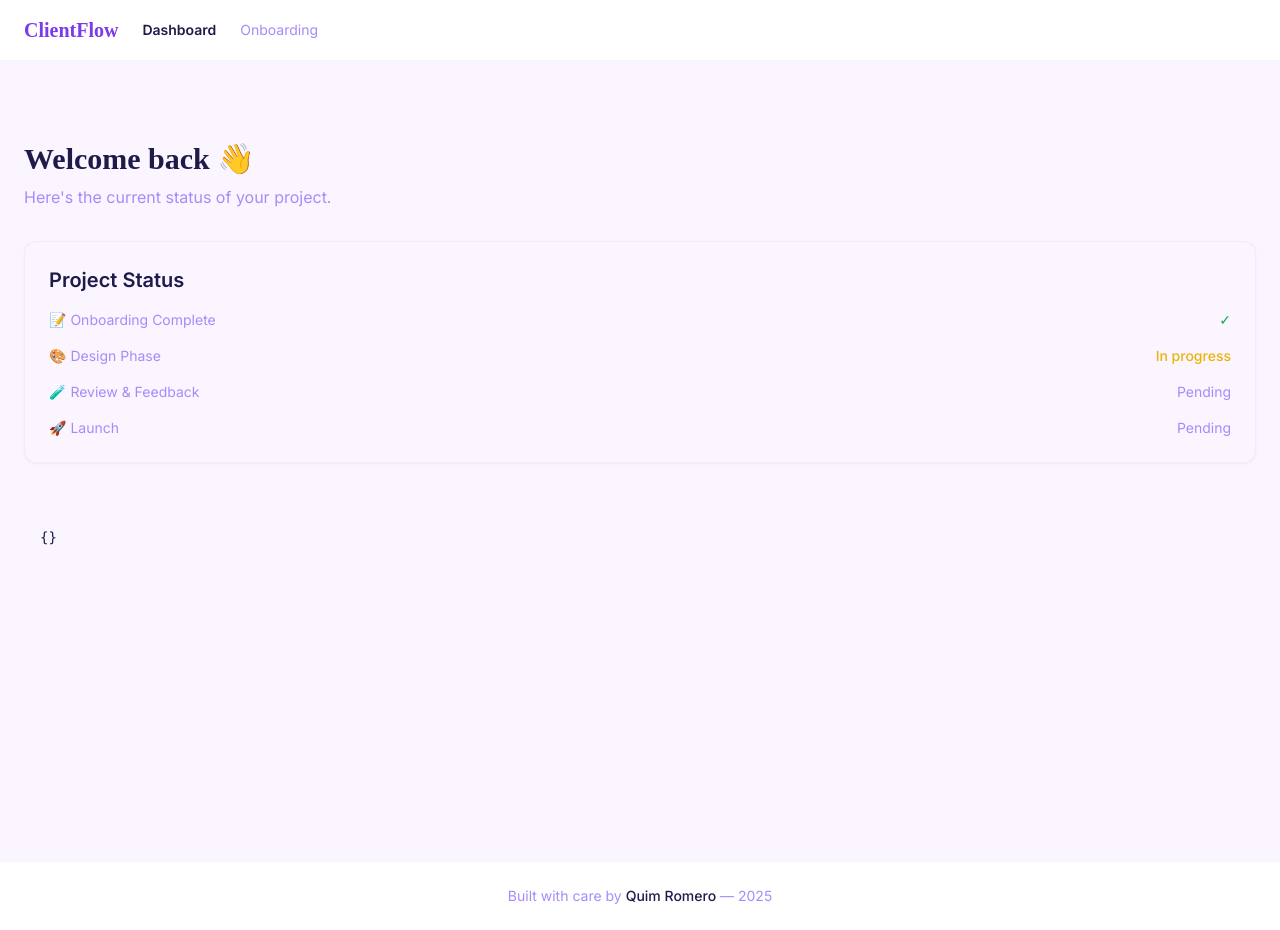
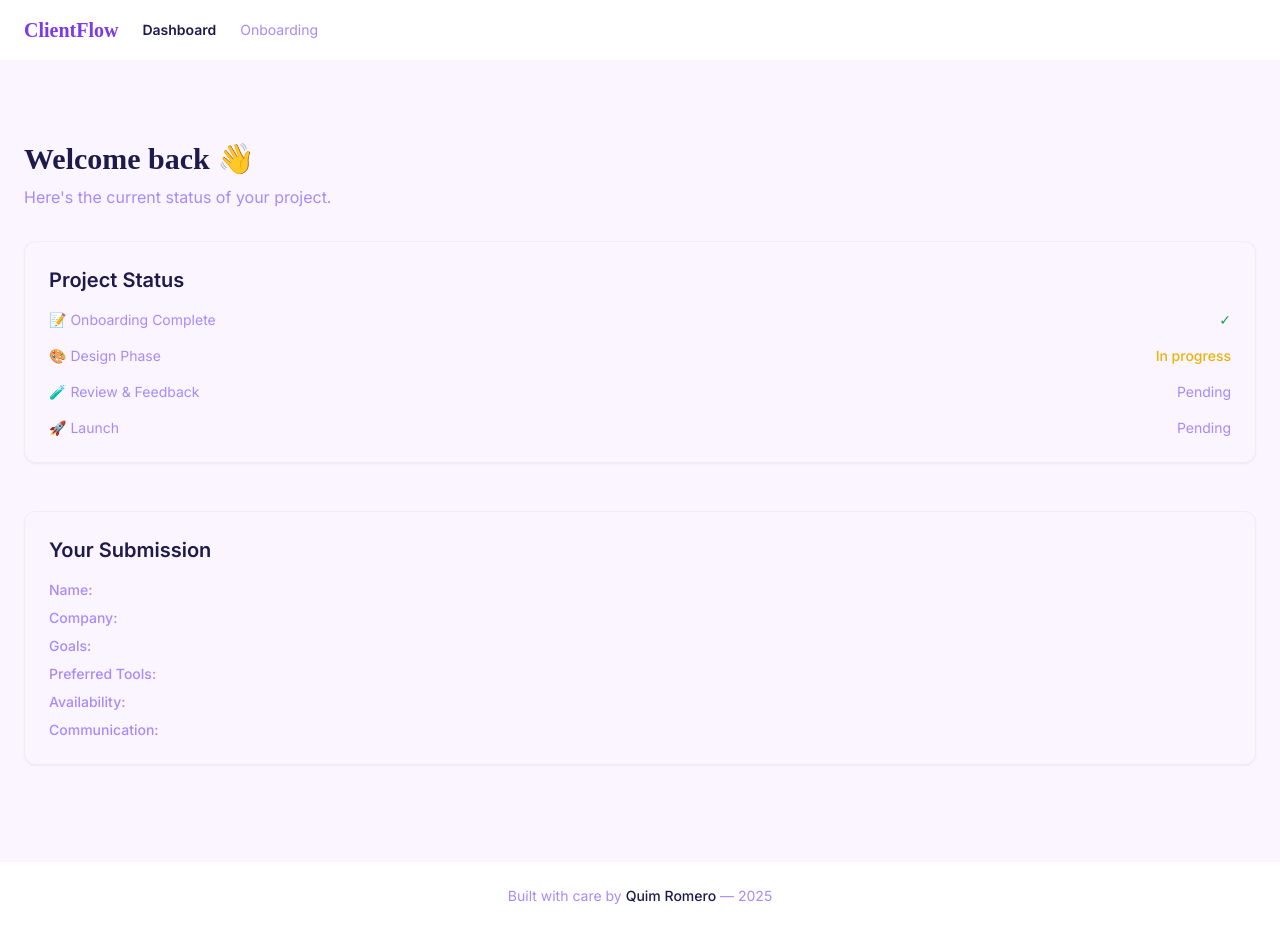
Before and after one commit to quim-romero/clientflow, a React (Vite) app: page /dashboard in a window 1280 px wide. Built offline with nearby package versions, Linux system fonts and the light colour scheme; a web font is replaced by a local one.

Commit message:
feat: display user submission details on Dashboard

```diff
--- a/src/pages/Dashboard.tsx
+++ b/src/pages/Dashboard.tsx
@@ -32,9 +32,46 @@ export default function Dashboard() {
         </ul>
       </section>
 
-      <pre className="bg-light dark:bg-dark p-4 rounded text-sm overflow-x-auto">
-        {JSON.stringify(data, null, 2)}
-      </pre>
+      <section className="bg-light dark:bg-dark p-6 rounded-xl shadow-sm border border-muted/10">
+        <h2 className="text-xl font-semibold mb-4">Your Submission</h2>
+        <div className="space-y-2 text-sm">
+          <p>
+            <span className="font-medium text-muted">Name:</span> {data.name}
+          </p>
+          <p>
+            <span className="font-medium text-muted">Company:</span>{" "}
+            {data.company}
+          </p>
+          <p>
+            <span className="font-medium text-muted">Goals:</span> {data.goals}
+          </p>
+          <p>
+            <span className="font-medium text-muted">Preferred Tools:</span>{" "}
+            {data.tools}
+          </p>
+          <p>
+            <span className="font-medium text-muted">Availability:</span>{" "}
+            {data.availability}
+          </p>
+          <p>
+            <span className="font-medium text-muted">Communication:</span>{" "}
+            {data.communication}
+          </p>
+
+          {data.assets && data.assets.length > 0 && (
+            <div>
+              <p className="font-medium text-muted mb-1">Uploaded Files:</p>
+              <ul className="list-disc ml-5">
+                {data.assets.map((f, i) => (
+                  <li key={i}>
+                    {f.name} ({(f.size / 1024).toFixed(1)} KB)
+                  </li>
+                ))}
+              </ul>
+            </div>
+          )}
+        </div>
+      </section>
     </main>
   );
 }
```
